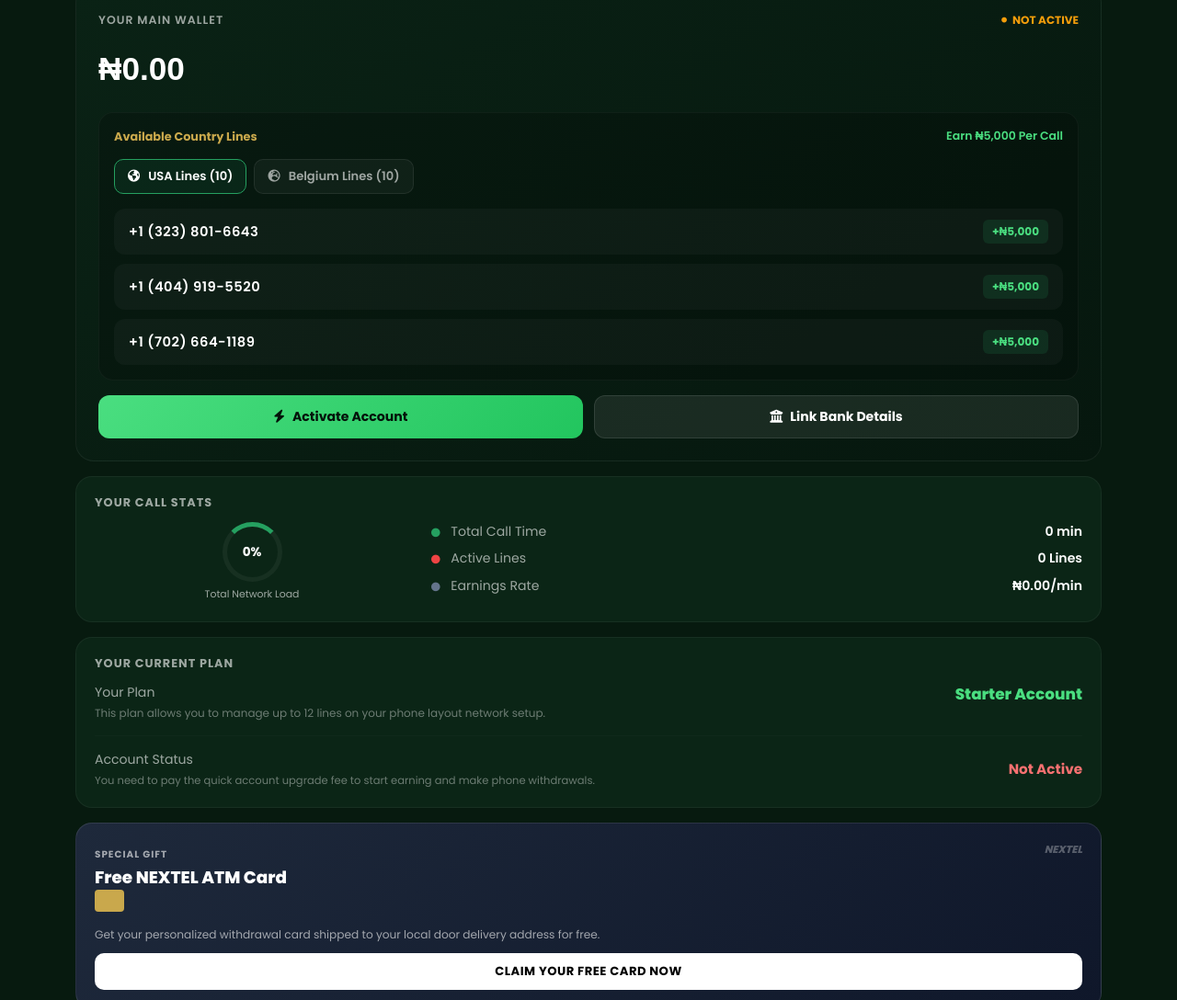
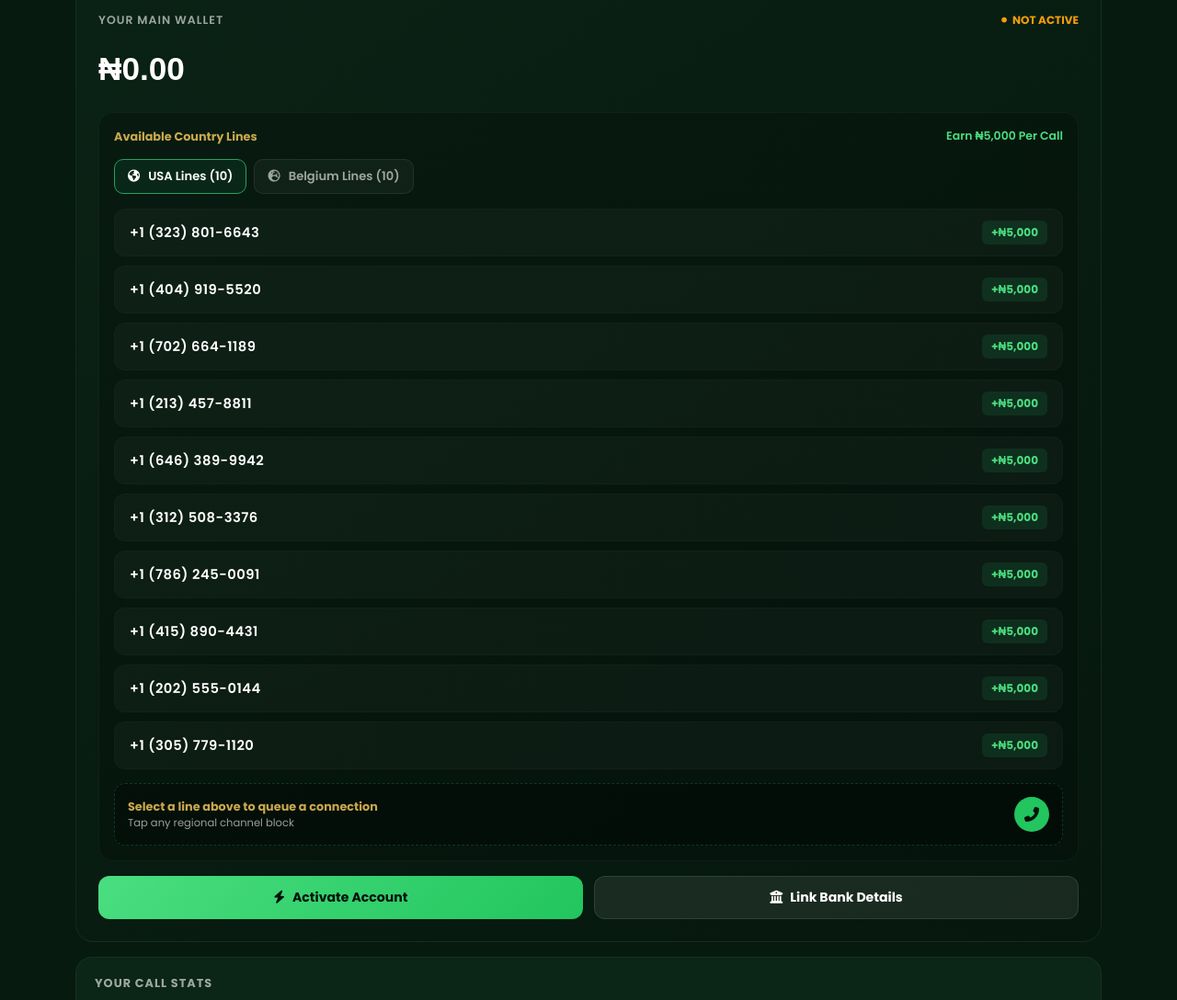
Before and after one commit to DivineTv286/Nextel-Connect-yhubee-, a plain HTML site: page dashboard.html in a window 1280 px wide. Shown: the part 102-1190 px from the top of the page at 92% size. Drawn offline with nearby package versions, Linux system fonts and the light colour scheme; some packages are replaced by stand-ins of ours; a script that the page names is missing.

Commit message:
Update dashboard.html

```diff
--- a/dashboard.html
+++ b/dashboard.html
@@ -154,12 +154,22 @@
 
         .line-row {
             background: rgba(255, 255, 255, 0.03);
+            border: 1px solid rgba(255, 255, 255, 0.02);
             border-radius: 12px;
             padding: 12px 16px;
             display: flex;
             justify-content: space-between;
             align-items: center;
             margin-bottom: 10px;
+            cursor: pointer;
+            transition: background 0.2s, border-color 0.2s;
+        }
+        .line-row:hover {
+            background: rgba(255, 255, 255, 0.06);
+        }
+        .line-row.selected-line {
+            background: rgba(26, 122, 74, 0.12);
+            border-color: rgba(37, 160, 96, 0.4);
         }
         .line-row:last-child { margin-bottom: 0; }
 
@@ -177,6 +187,33 @@
             padding: 4px 10px;
             border-radius: 6px;
         }
+
+        /* Call Status Bar Element */
+        .call-status-bar {
+            background: rgba(0, 0, 0, 0.3);
+            border: 1px dashed rgba(37, 160, 96, 0.3);
+            border-radius: 12px;
+            padding: 14px;
+            margin-top: 15px;
+            display: flex;
+            justify-content: space-between;
+            align-items: center;
+        }
+
+        .btn-call-trigger {
+            background: #22c55e;
+            color: #04120a;
+            border: none;
+            width: 38px;
+            height: 38px;
+            border-radius: 50%;
+            display: flex;
+            align-items: center;
+            justify-content: center;
+            font-size: 1rem;
+            transition: transform 0.2s;
+        }
+        .btn-call-trigger:active { transform: scale(0.9); }
 
         /* Actions Bar */
         .action-grid {
@@ -248,7 +285,7 @@
             position: relative;
             overflow: hidden;
         }
-       .atm-chip-graphic { width: 32px; height: 24px; background-color: var(--gold); border-radius: 4px; margin-bottom: 16px; }
+        .atm-chip-graphic { width: 32px; height: 24px; background-color: var(--gold); border-radius: 4px; margin-bottom: 16px; }
 
         .btn-claim {
             width: 100%;
@@ -351,7 +388,6 @@
 <header class="dashboard-header">
     <div class="container d-flex justify-content-between align-items-center">
         <div class="d-flex align-items-center gap-3">
-            <!-- Animated hyperlinked support icon replacing previous bars menu layout -->
             <a href="https://t.me/nextel_connect_support" target="_blank" class="support-link" title="Contact System Workspace Support">
                 <i class="fas fa-headset"></i>
             </a>
@@ -391,6 +427,17 @@
             <div id="linesWrapper">
                 <!-- Loaded via javascript layout environment -->
             </div>
+
+            <!-- Status action sheet footer for selected calls -->
+            <div class="call-status-bar">
+                <div style="font-size: 0.8rem; color: rgba(255,255,255,0.85); max-width: calc(100% - 50px);">
+                    <div style="font-weight: 700; color: var(--gold);" id="callStatusMessage">Select a line above to queue a connection</div>
+                    <div style="font-size: 0.72rem; color: var(--text-muted);" id="callStatusSubtext">Tap any regional channel block</div>
+                </div>
+                <button class="btn-call-trigger" id="callExecuteBtn" onclick="triggerLockedNotice()">
+                    <i class="fas fa-phone-alt"></i>
+                </button>
+            </div>
         </div>
 
         <!-- Immediate Configuration Call to Actions Grid -->
@@ -409,7 +456,6 @@
         <h4 class="section-title">Your Call Stats</h4>
         <div class="row align-items-center">
             <div class="col-4 text-center">
-                <!-- Circular network load mapping mockup representation -->
                 <div style="width:65px; height:65px; border-radius:50%; border:5px solid rgba(255,255,255,0.05); border-top-color:var(--green-light); display:flex; align-items:center; justify-content:center; margin:0 auto;">
                     <span style="font-size:0.85rem; font-weight:700;">0%</span>
                 </div>
@@ -517,31 +563,30 @@
 </main>
 
 <script src="https://cdn.jsdelivr.net/npm/bootstrap@5.3.3/dist/js/bootstrap.bundle.min.js" crossorigin="anonymous"></script>
-<!-- SweetAlert2 Core Promise Engine Module script -->
 <script src="https://cdn.jsdelivr.net/npm/sweetalert2@11"></script>
 
 <script>
-    // Mock Database Arrays for Interactive Layout Toggling
+    // Expanded Database Arrays containing 10 lines each
     const countryLines = {
         usa: [
-            "+1 (323) 801-6643",
-            "+1 (404) 919-5520",
-            "+1 (702) 664-1189"
+            "+1 (323) 801-6643", "+1 (404) 919-5520", "+1 (702) 664-1189",
+            "+1 (213) 457-8811", "+1 (646) 389-9942", "+1 (312) 508-3376",
+            "+1 (786) 245-0091", "+1 (415) 890-4431", "+1 (202) 555-0144",
+            "+1 (305) 779-1120"
         ],
         belgium: [
-            "+32 (2) 504-0111",
-            "+32 (3) 218-1212",
-            "+32 (9) 242-4211"
+            "+32 (2) 504-0111", "+32 (3) 218-1212", "+32 (9) 242-4211",
+            "+32 (4) 349-8022", "+32 (2) 715-3000", "+32 (15) 442-111",
+            "+32 (50) 444-646", "+32 (11) 289-111", "+32 (81) 206-611",
+            "+32 (56) 238-711"
         ]
     };
 
-    // Pull configuration details dynamically from Session Database Objects
     let localUserData = null;
     try {
         const rawData = sessionStorage.getItem("nxt_user");
         if (rawData) {
             localUserData = JSON.parse(rawData);
-            // Inject username straight into the UI header parameters
             if (localUserData.username) {
                 document.getElementById("usernameDisplay").textContent = localUserData.username;
             }
@@ -553,13 +598,26 @@
         console.error("Session reading failure token keys", e);
     }
 
-    // Function to handle switching lines dynamically between USA and Belgium
+    // Function to handle choosing a connection line from the list panel
+    function selectLine(element, number) {
+        // Remove previous selection states across rows
+        document.querySelectorAll('.line-row').forEach(row => {
+            row.classList.remove('selected-line');
+        });
+
+        // Highlight chosen target
+        element.classList.add('selected-line');
+
+        // Update operational text labels inside status banner
+        document.getElementById("callStatusMessage").textContent = `Ready to call: ${number}`;
+        document.getElementById("callStatusSubtext").textContent = "You will earn ₦5,000 • Tap green phone button to launch";
+    }
+
     function switchLines(country) {
         const wrapper = document.getElementById("linesWrapper");
         const btnUsa = document.getElementById("btnUsa");
         const btnBelgium = document.getElementById("btnBelgium");
 
-        // Clear active visual states
         btnUsa.classList.remove("active");
         btnBelgium.classList.remove("active");
 
@@ -569,21 +627,24 @@
             btnBelgium.classList.add("active");
         }
 
-        // Render rows
         wrapper.innerHTML = "";
         countryLines[country].forEach(num => {
             const div = document.createElement("div");
             div.className = "line-row";
+            div.setAttribute("onclick", `selectLine(this, '${num}')`);
             div.innerHTML = `
                 <span class="line-number">${num}</span>
                 <span class="line-payout">+₦5,000</span>
             `;
             wrapper.appendChild(div);
         });
+
+        // Reset system dashboard monitor status panel on region tab flip
+        document.getElementById("callStatusMessage").textContent = "Select a line above to queue a connection";
+        document.getElementById("callStatusSubtext").textContent = "Tap any regional channel block";
     }
-// Custom SweetAlert notification engine activation execution setup
+
     document.getElementById("activateProfileBtn").addEventListener("click", function() {
-        // Fallback checks if registration metrics can be read cleanly
         const chosenPlan = (localUserData && localUserData.planName) ? localUserData.planName : "Nextel Pro Plan";
         const customFeeText = chosenPlan === "Nextel Lite" ? "⚡ One-Time Fee: ₦12,000" : "⚡ One-Time Fee: ₦17,500";
 
@@ -615,11 +676,11 @@
             }
         });
     });
+
     function triggerLockedNotice() {
         document.getElementById("activateProfileBtn").click();
     }
 
-    // Default immediate initialize layout view stack parameters
     switchLines('usa');
 </script>
 
```
